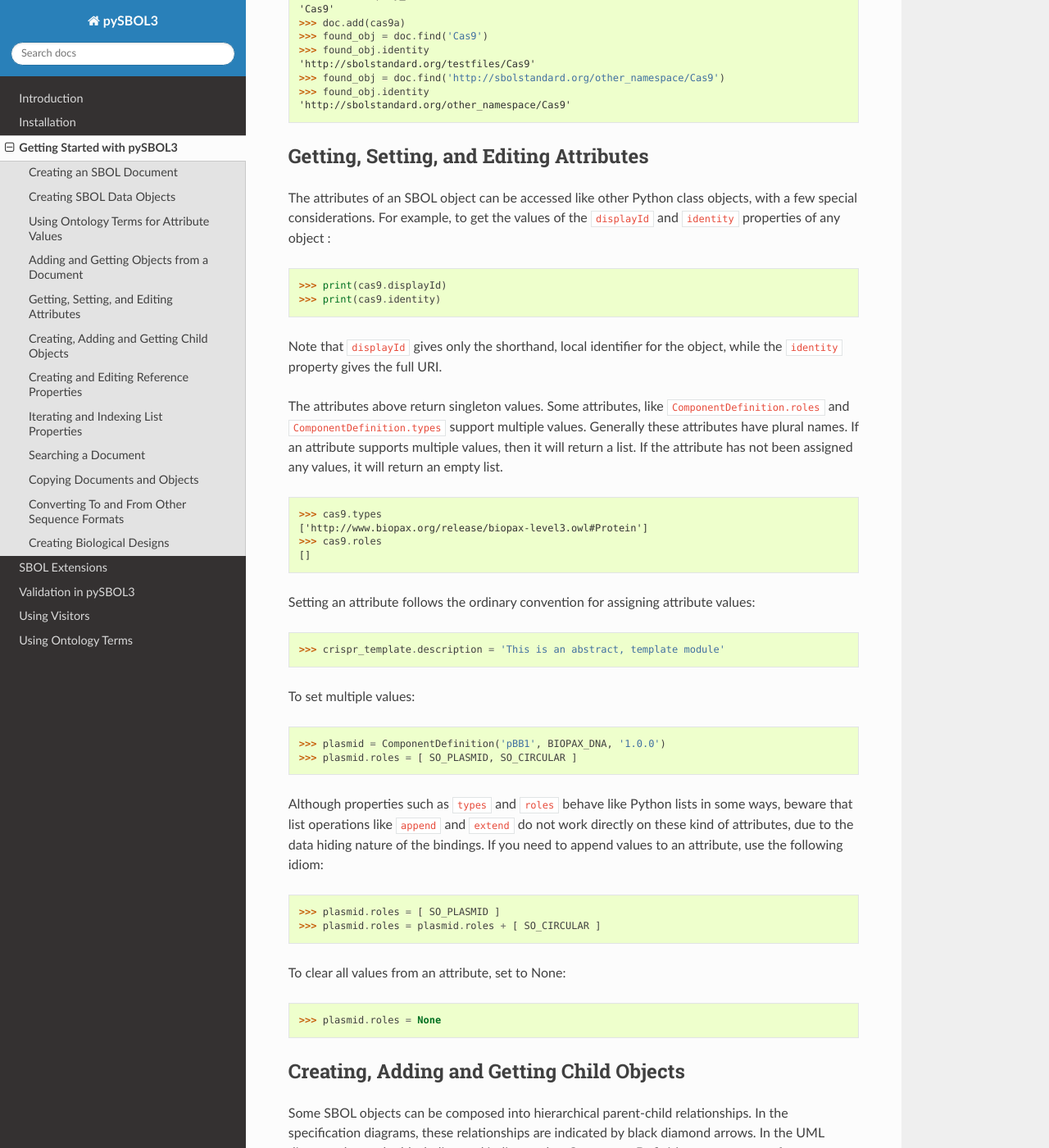
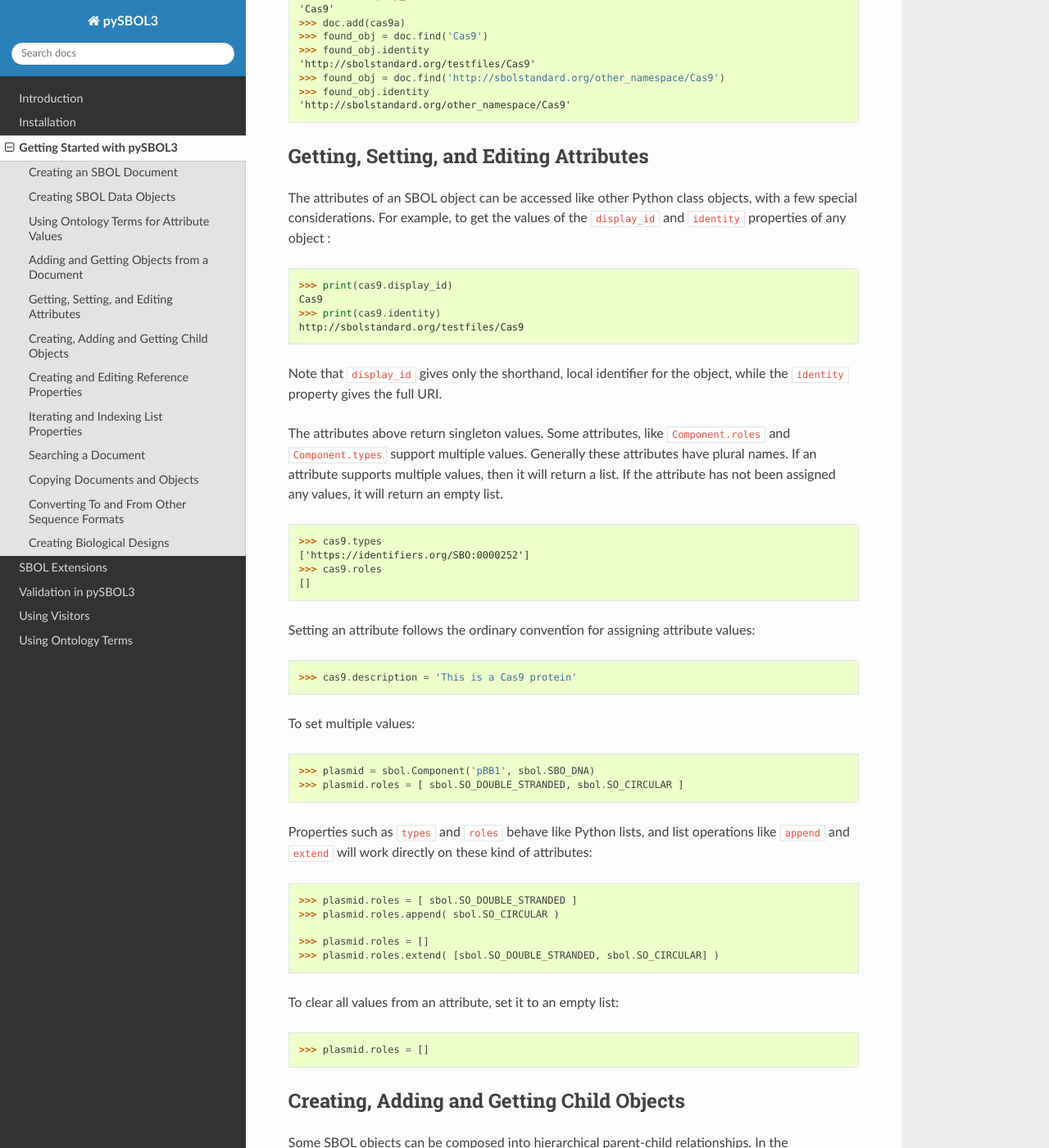
Before and after one commit to SynBioDex/pySBOL3, a Sphinx documentation site: the page built from docs/getting_started.rst, in a window 1280 px wide and 1400 px high, scrolled down 5037 px. Shown: the whole window at 82% size. Built offline with Sphinx 7.4.7 and the Read the Docs theme 2.0.0, drawn with Linux system fonts in a browser that asks for light colours.

Commit message:
Update "Getting, Setting, and Editing Attributes"

```diff
--- a/docs/getting_started.rst
+++ b/docs/getting_started.rst
@@ -269,23 +269,25 @@ It is possible to have multiple SBOL objects with the same ``display_id`` (but d
 Getting, Setting, and Editing Attributes
 ---------------------------------------------
 
-The attributes of an SBOL object can be accessed like other Python class objects, with a few special considerations. For example, to get the values of the ``displayId`` and ``identity`` properties of any object :
+The attributes of an SBOL object can be accessed like other Python class objects, with a few special considerations. For example, to get the values of the ``display_id`` and ``identity`` properties of any object :
 
 .. code:: python
 
-    >>> print(cas9.displayId)
+    >>> print(cas9.display_id)
+    Cas9
     >>> print(cas9.identity)
+    http://sbolstandard.org/testfiles/Cas9
 
 .. end
 
-Note that ``displayId`` gives only the shorthand, local identifier for the object, while the ``identity`` property gives the full URI.
+Note that ``display_id`` gives only the shorthand, local identifier for the object, while the ``identity`` property gives the full URI.
 
-The attributes above return singleton values. Some attributes, like ``ComponentDefinition.roles`` and ``ComponentDefinition.types`` support multiple values. Generally these attributes have plural names. If an attribute supports multiple values, then it will return a list. If the attribute has not been assigned any values, it will return an empty list.
+The attributes above return singleton values. Some attributes, like ``Component.roles`` and ``Component.types`` support multiple values. Generally these attributes have plural names. If an attribute supports multiple values, then it will return a list. If the attribute has not been assigned any values, it will return an empty list.
 
 .. code:: python
 
     >>> cas9.types
-    ['http://www.biopax.org/release/biopax-level3.owl#Protein']
+    ['https://identifiers.org/SBO:0000252']
     >>> cas9.roles
     []
 
@@ -295,7 +297,7 @@ Setting an attribute follows the ordinary convention for assigning attribute val
 
 .. code:: python
 
-   >>> crispr_template.description = 'This is an abstract, template module'
+   >>> cas9.description = 'This is a Cas9 protein'
 
 .. end
 
@@ -303,25 +305,28 @@ To set multiple values:
 
 .. code:: python
 
-    >>> plasmid = ComponentDefinition('pBB1', BIOPAX_DNA, '1.0.0')
-    >>> plasmid.roles = [ SO_PLASMID, SO_CIRCULAR ]
+    >>> plasmid = sbol.Component('pBB1', sbol.SBO_DNA)
+    >>> plasmid.roles = [ sbol.SO_DOUBLE_STRANDED, sbol.SO_CIRCULAR ]
 
 .. end
 
-Although properties such as ``types`` and ``roles`` behave like Python lists in some ways, beware that list operations like ``append`` and ``extend`` do not work directly on these kind of attributes, due to the data hiding nature of the bindings. If you need to append values to an attribute, use the following idiom:
+Properties such as ``types`` and ``roles`` behave like Python lists, and list operations like ``append`` and ``extend`` will work directly on these kind of attributes:
 
 .. code:: python
 
-    >>> plasmid.roles = [ SO_PLASMID ]
-    >>> plasmid.roles = plasmid.roles + [ SO_CIRCULAR ]
+    >>> plasmid.roles = [ sbol.SO_DOUBLE_STRANDED ]
+    >>> plasmid.roles.append( sbol.SO_CIRCULAR )
+
+    >>> plasmid.roles = []
+    >>> plasmid.roles.extend( [sbol.SO_DOUBLE_STRANDED, sbol.SO_CIRCULAR] )
 
 .. end
 
-To clear all values from an attribute, set to None:
+To clear all values from an attribute, set it to an empty list:
 
 .. code:: python
 
-    >>> plasmid.roles = None
+    >>> plasmid.roles = []
 
 .. end
 
```
